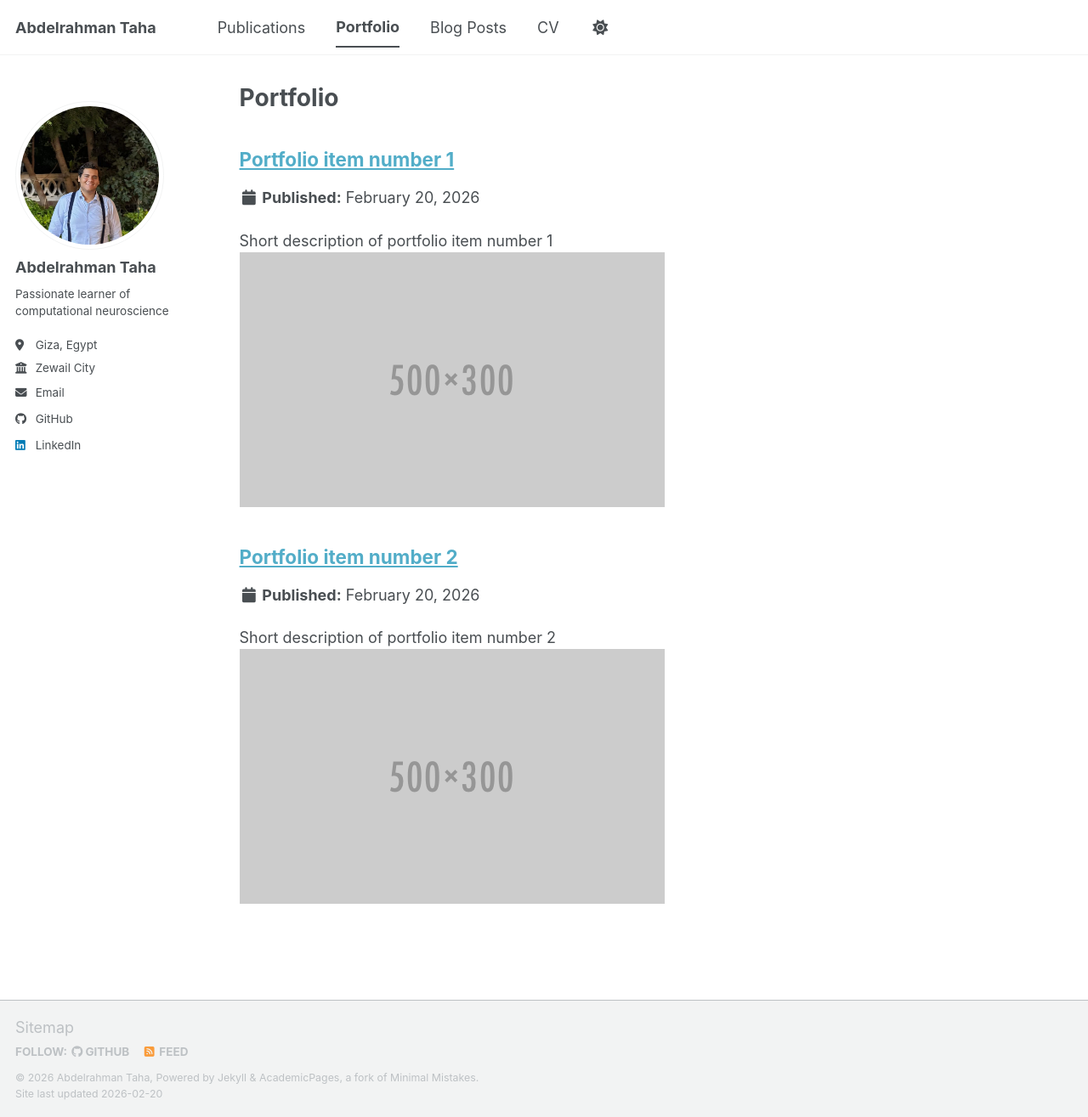
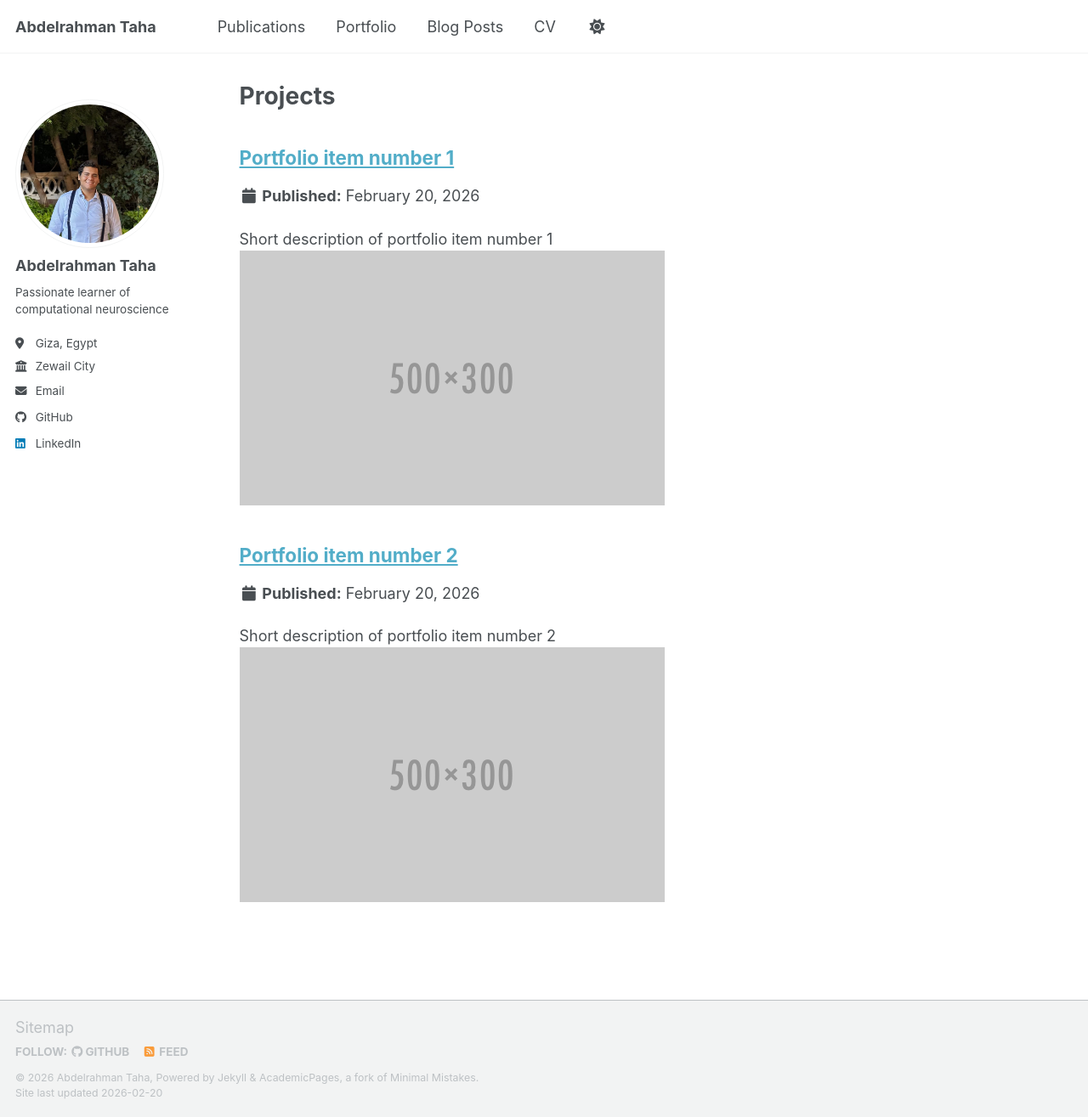
Before and after one commit to Hacker1one/hacker1one.github.io, a Jekyll site: the page built from _pages/portfolio.html, in a window 1280 px wide and 1315 px high. Shown: the whole window at 85% size. Built offline with Jekyll 4.4.1, drawn with Linux system fonts in a browser that asks for light colours; a script bundle is joined from its source files by our own code; library files that are not in the unit come from our copies.

Commit message:
Update portfolio.html

```diff
--- a/_pages/portfolio.html
+++ b/_pages/portfolio.html
@@ -1,7 +1,7 @@
 ---
 layout: archive
-title: "Portfolio"
-permalink: /portfolio/
+title: "Projects"
+permalink: /Projects/
 author_profile: true
 ---
 
```
